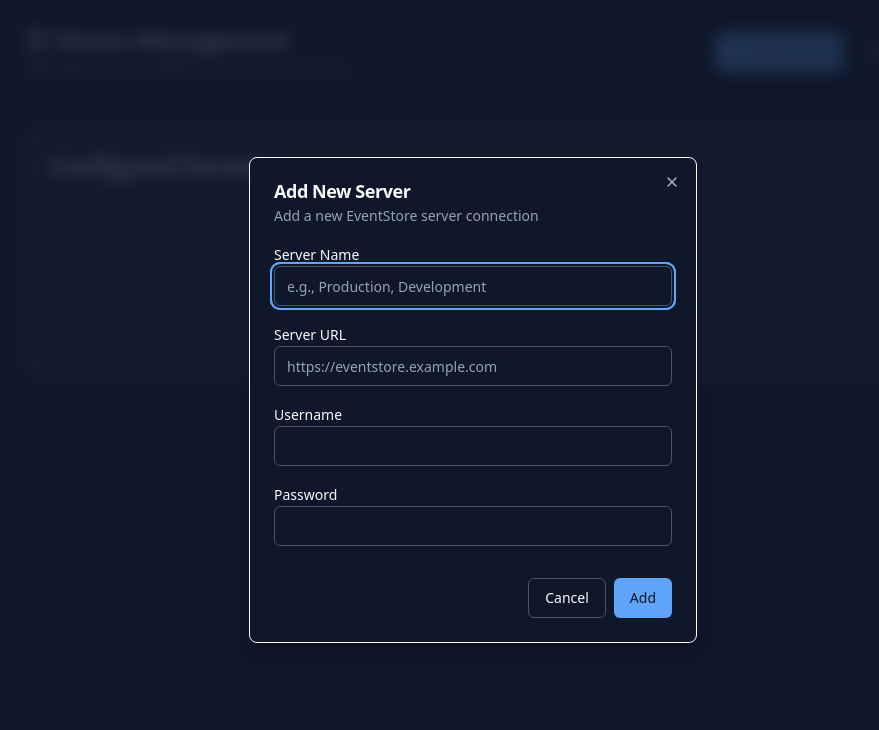
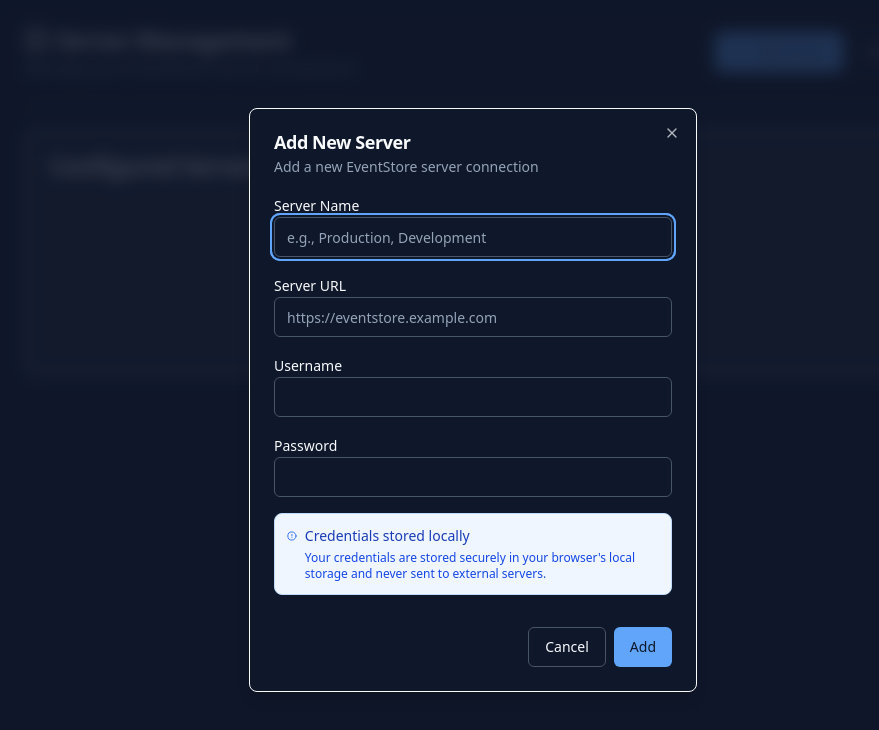
Before and after one commit to oleeskild/KUBAD, a React (Vite) app: page /login in a window 1280 px wide. Both pictures are taken after a click on the button "Add Server". Shown: the top 730 px of the page, without its empty margins (167-1046 px from the left). Built offline with nearby package versions, Linux system fonts and the light colour scheme.

Commit message:
Rebrand to KUBAD and add security notice
- Replace all 'Kurrent UI' references with 'KUBAD' throughout codebase
- Update package name to 'kubad'
- Add kubad.ole.dev URL to README
- Add local credential storage notice in ServerManager
- Update documentation references from KurrentDB to EventStore

```diff
--- a/package.json
+++ b/package.json
@@ -1,5 +1,5 @@
 {
-  "name": "eventstore-ui",
+  "name": "kubad",
   "private": true,
   "version": "0.0.0",
   "type": "module",
--- a/src/components/Dashboard.tsx
+++ b/src/components/Dashboard.tsx
@@ -488,10 +488,10 @@ export function Dashboard({ onLogout }: DashboardProps) {
                 </div>
                 <div>
                   <h1 className="text-xl font-bold text-foreground">
-                    EventStore UI
+                    KUBAD
                   </h1>
                   <p className="text-xs text-muted-foreground">
-                    KurrentDB Management
+                    Kurrent UI But Actually Decent
                   </p>
                 </div>
               </div>
@@ -562,7 +562,7 @@ export function Dashboard({ onLogout }: DashboardProps) {
                   Event Store Dashboard
                 </h1>
                 <p className="text-muted-foreground">
-                  Monitor and manage your KurrentDB instance
+                  Monitor and manage your EventStore instance
                 </p>
               </div>
               <div className="flex items-center space-x-3">
--- a/src/components/ServerManager.tsx
+++ b/src/components/ServerManager.tsx
@@ -319,6 +319,17 @@ export function ServerManager({ onServerSelect, onClose, onServersUpdated }: Ser
                     required
                   />
                 </div>
+                <div className="bg-blue-50 dark:bg-blue-950 border border-blue-200 dark:border-blue-800 rounded-lg p-3">
+                  <div className="flex items-start gap-2">
+                    <AlertCircle className="h-4 w-4 text-blue-600 dark:text-blue-400 mt-0.5" />
+                    <div className="text-sm text-blue-800 dark:text-blue-200">
+                      <p className="font-medium">Credentials stored locally</p>
+                      <p className="text-xs mt-1 text-blue-700 dark:text-blue-300">
+                        Your credentials are stored securely in your browser's local storage and never sent to external servers.
+                      </p>
+                    </div>
+                  </div>
+                </div>
                 <div className="flex justify-end gap-2 pt-4">
                   <Button
                     type="button"
--- a/src/pages/Login.tsx
+++ b/src/pages/Login.tsx
@@ -191,7 +191,7 @@ export function Login({ onLogin, preselectedServerId }: LoginProps) {
         <CardHeader>
           <CardTitle className="text-primary flex items-center gap-2">
             <Database className="h-5 w-5" />
-            Less shitty Kurrent UI
+            KUBAD
           </CardTitle>
           <CardDescription>
             Select a server and enter your credentials
```
Also changed, not shown: 2 other files (tests, documents, lock files or other folders).
